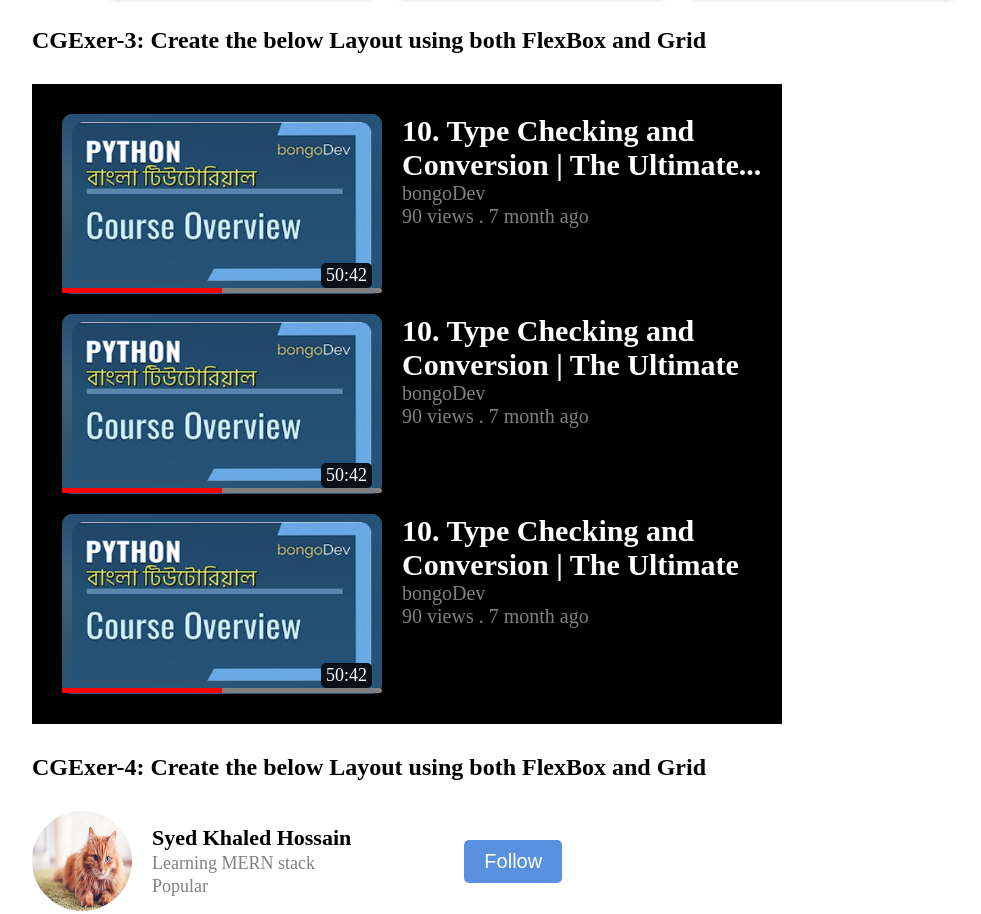
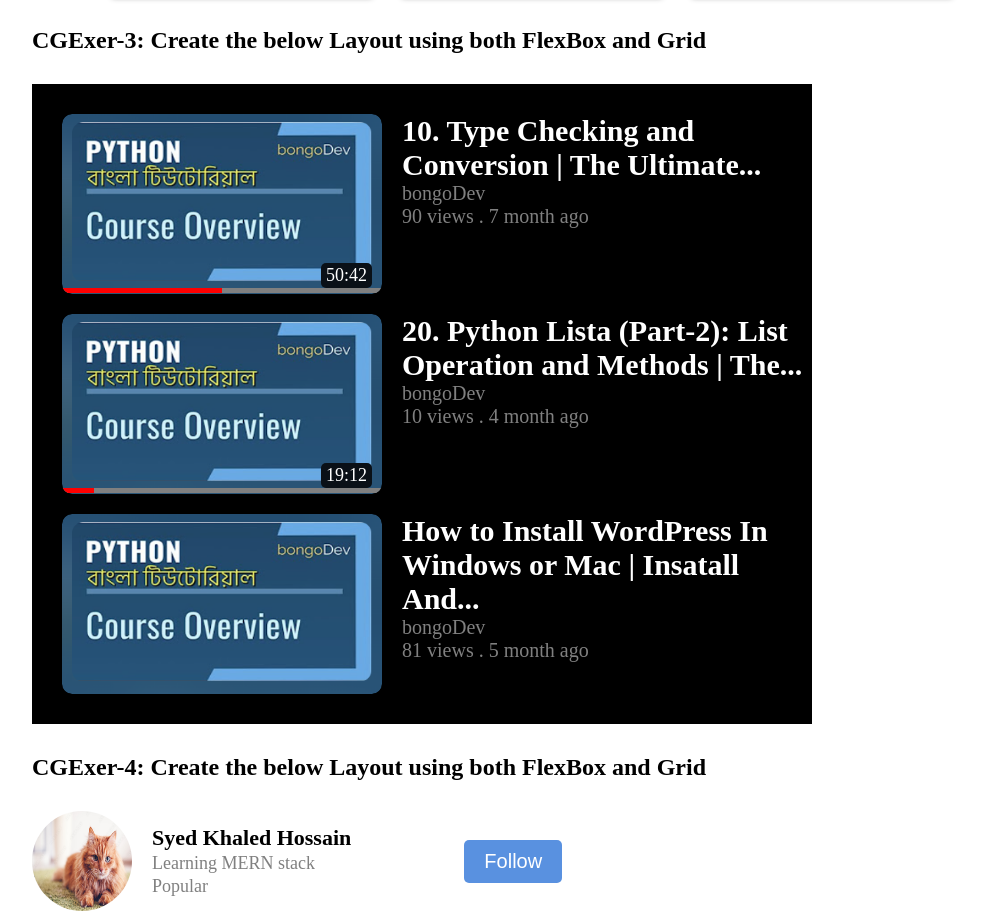
Before and after one commit to Khaledr001/MERN-Stack-Practice, a plain HTML site: page Minihack2/index.html in a window 1280 px wide. Shown: the part 807-1721 px from the top of the page, without its empty margins (8-989 px from the left). Drawn offline with Linux system fonts and the light colour scheme.

Commit message:
Minihack2 done

```diff
--- a/Minihack2/index.html
+++ b/Minihack2/index.html
@@ -158,19 +158,19 @@
                     <div class="pp1">
                     <div class="pp" >
                         <div class="prograss">
-                            <div class="inner"></div>
+                            <div class="inner1"></div>
                         </div>
                     <!-- </div> -->
-                        <p class="time">50:42</p>
+                        <p class="time">19:12</p>
                     </div>
                     </div>
                 </div>
             </div>
 
             <div class="title">
-                <p class="discription">10. Type Checking and Conversion | The Ultimate</p>
+                <p class="discription">20. Python Lista (Part-2): List Operation and Methods | The...</p>
                 <p class="chanel__name">bongoDev</p>
-                <p class="chanel__name">90 views . 7 month ago</p>
+                <p class="chanel__name">10 views . 4 month ago</p>
             </div>
         </div>
 
@@ -180,20 +180,20 @@
                     <img src="assets/bg.png" alt="image">
                     <div class="pp1">
                     <div class="pp" >
-                        <div class="prograss">
+                        <!-- <div class="prograss">
                             <div class="inner"></div>
-                        </div>
+                        </div> -->
                     <!-- </div> -->
-                        <p class="time">50:42</p>
+                        <!-- <p class="time">50:42</p> -->
                     </div>
                     </div>
                 </div>
             </div>
 
             <div class="title">
-                <p class="discription">10. Type Checking and Conversion | The Ultimate</p>
+                <p class="discription">How to Install WordPress In Windows or Mac | Insatall And...</p>
                 <p class="chanel__name">bongoDev</p>
-                <p class="chanel__name">90 views . 7 month ago</p>
+                <p class="chanel__name">81 views . 5 month ago</p>
             </div>
         </div>
     </section>
--- a/Minihack2/style.css
+++ b/Minihack2/style.css
@@ -357,7 +357,7 @@ img {
 
 .youtube {
     background-color: black;
-    width: 750px;
+    width: 780px;
     padding: 10px;
 }
 
@@ -384,7 +384,10 @@ img {
     position: relative;
     border-radius: 10px;
 
-    background-color: green;
+    /* background-color: green; */
+
+    overflow: hidden;
+    border: 0px;
 }
 
 .pp1 {
@@ -400,6 +403,7 @@ img {
     height: 180px;
     border-radius: 10px;
     background-size: contain;
+
 }
 
 /* .pp {
@@ -413,6 +417,11 @@ img {
 }
 .inner {
     width: 50%;
+    height: 5px;
+    background-color: red;
+}
+.inner1 {
+    width: 10%;
     height: 5px;
     background-color: red;
 }
```
